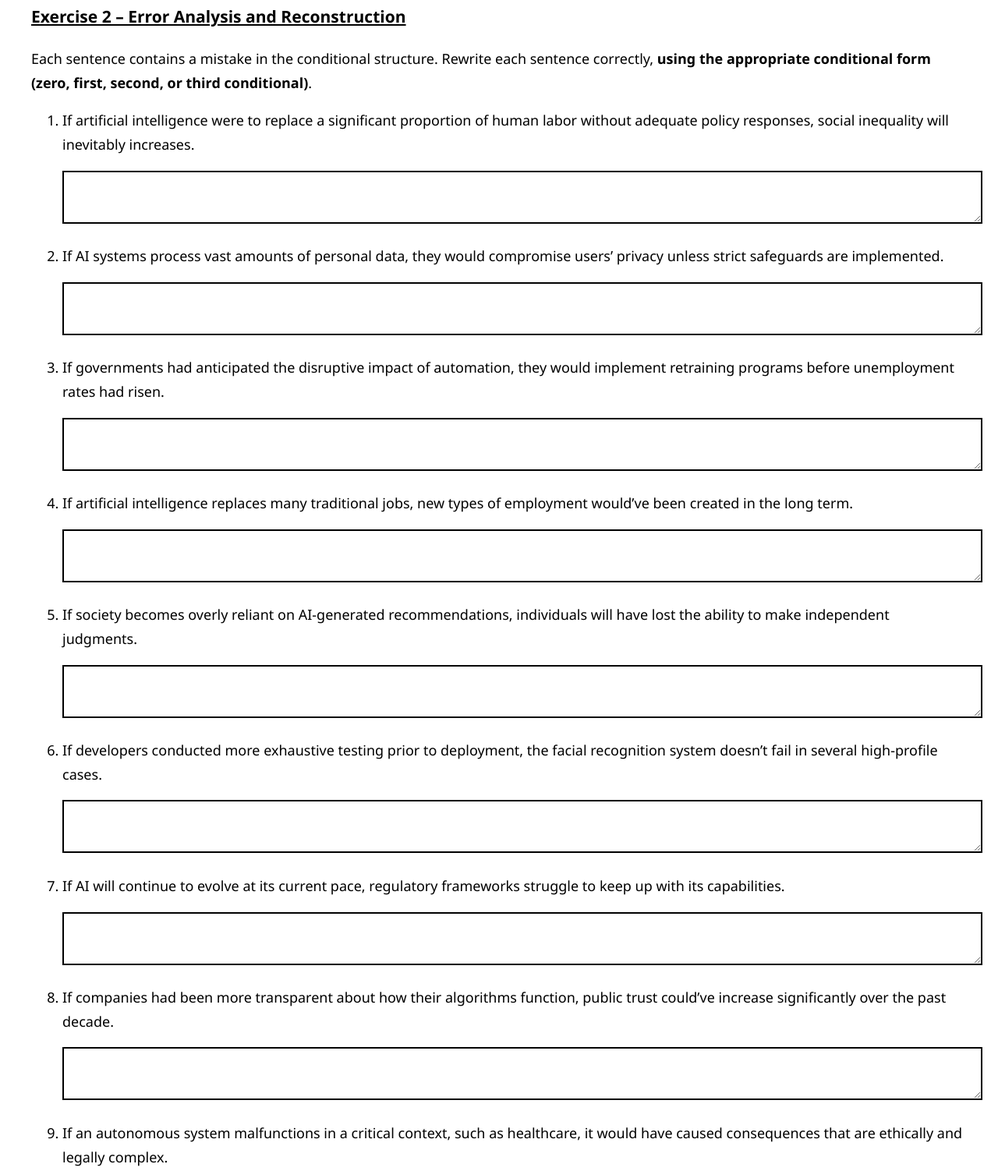
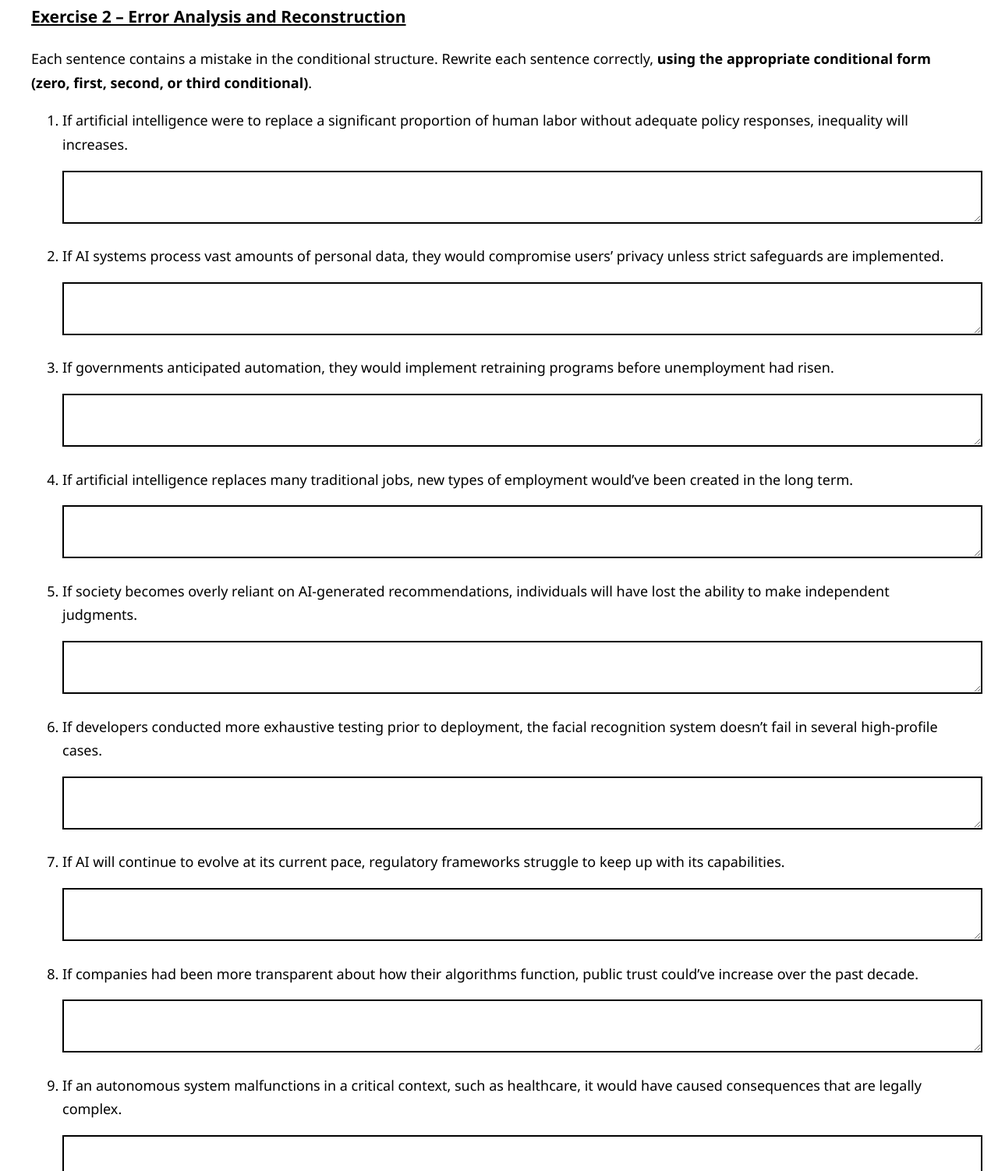
Before and after one commit to aragoncd90-droid/english-conditionals, a plain HTML site: page index.html in a window 1280 px wide. Shown: the part 2123-3625 px from the top of the page at 78% size. Drawn offline with Linux system fonts and the light colour scheme.

Commit message:
Update index.html

```diff
--- a/index.html
+++ b/index.html
@@ -1456,7 +1456,7 @@ By the end of the two-hour workshop, B1-level university students will be able t
     <ol>
 
       <li>
-        <p>If artificial intelligence were to replace a significant proportion of human labor without adequate policy responses, social inequality will inevitably increases.</p>
+        <p>If artificial intelligence were to replace a significant proportion of human labor without adequate policy responses, inequality will increases.</p>
         <textarea id="r1" name="r1" rows="2" aria-label="Rewrite sentence 1"></textarea>
       </li>
 
@@ -1466,7 +1466,7 @@ By the end of the two-hour workshop, B1-level university students will be able t
       </li>
 
       <li>
-        <p>If governments had anticipated the disruptive impact of automation, they would implement retraining programs before unemployment rates had risen.</p>
+        <p>If governments anticipated automation, they would implement retraining programs before unemployment had risen.</p>
         <textarea id="r3" name="r3" rows="2" aria-label="Rewrite sentence 3"></textarea>
       </li>
 
@@ -1491,12 +1491,12 @@ By the end of the two-hour workshop, B1-level university students will be able t
       </li>
 
       <li>
-        <p>If companies had been more transparent about how their algorithms function, public trust could’ve increase significantly over the past decade.</p>
+        <p>If companies had been more transparent about how their algorithms function, public trust could’ve increase over the past decade.</p>
         <textarea id="r8" name="r8" rows="2" aria-label="Rewrite sentence 8"></textarea>
       </li>
 
       <li>
-        <p>If an autonomous system malfunctions in a critical context, such as healthcare, it would have caused consequences that are ethically and legally complex.</p>
+        <p>If an autonomous system malfunctions in a critical context, such as healthcare, it would have caused consequences that are legally complex.</p>
         <textarea id="r9" name="r9" rows="2" aria-label="Rewrite sentence 9"></textarea>
       </li>
 
@@ -1861,7 +1861,7 @@ function speakDescription(number) {
   <input type="text" id="image-number" name="image-number" class="small-input">
 
   <label for="justification">
-    Justify your answer:
+    Justify your answer, using a <strong>maximum of 80 words</strong>strong>:
   </label>
   <textarea id="justification" name="justification" rows="5"></textarea>
 
```
